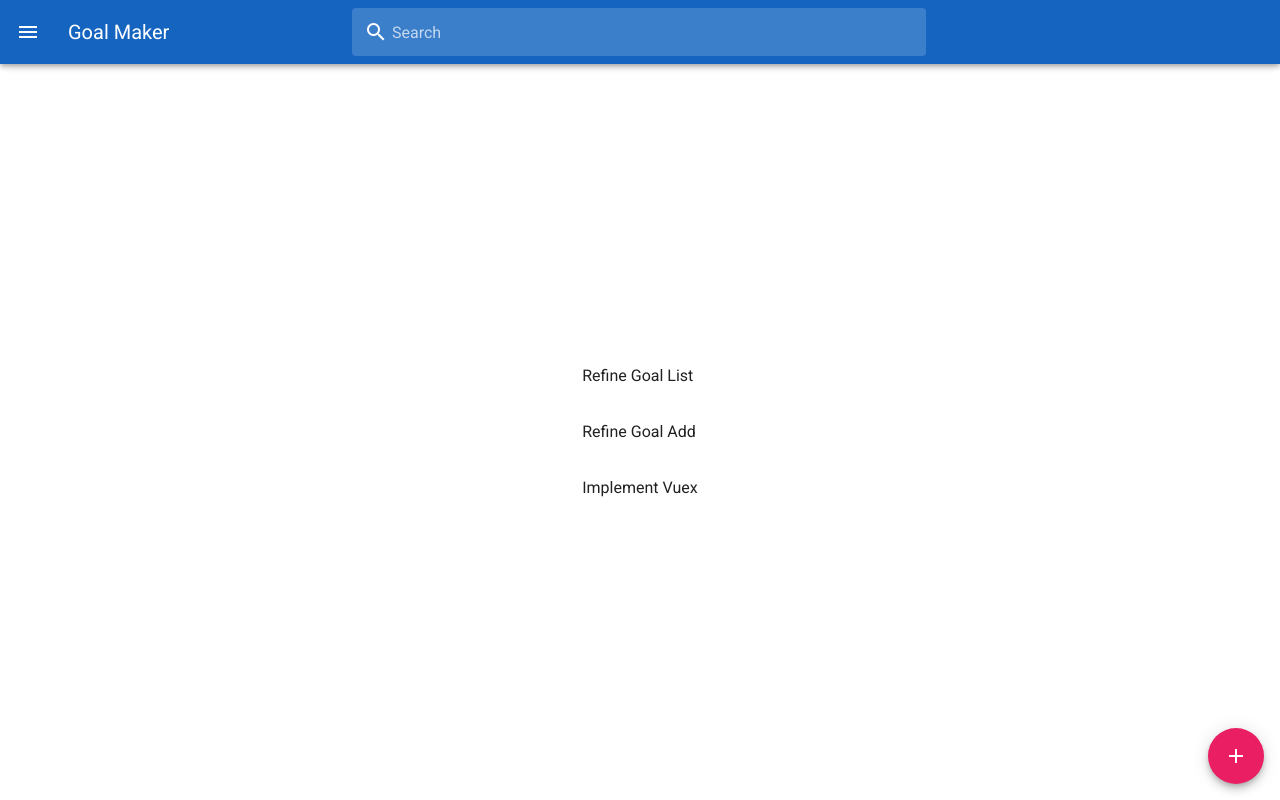
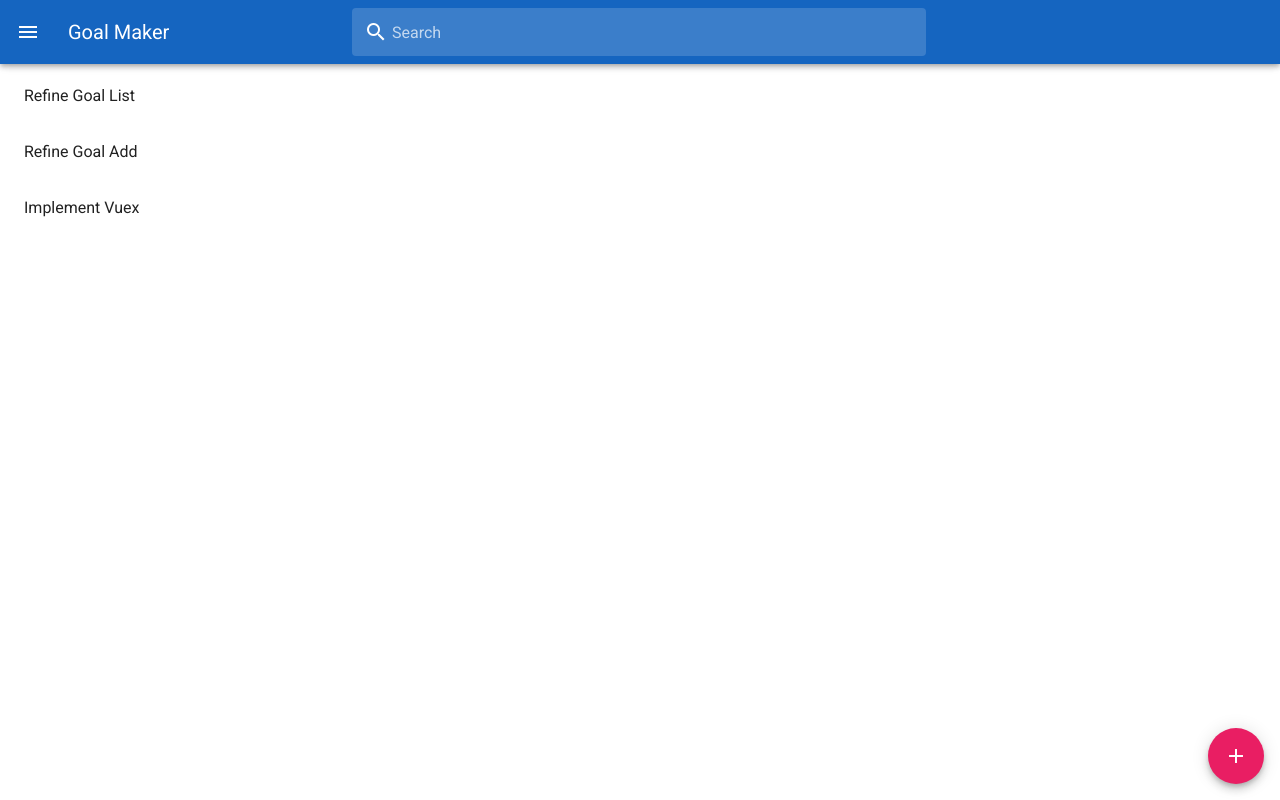
Before and after one commit to bremp/goalmaker, a Vue app: page / in a window 1280 px wide. Built offline with nearby package versions, Linux system fonts and the light colour scheme.

Commit message:
Fixed goal list positioning.

```diff
--- a/src/App.vue
+++ b/src/App.vue
@@ -1,7 +1,5 @@
 <template>
-  <v-app>
-    <home />
-  </v-app>
+  <home />
 </template>
 
 <script>
--- a/src/components/GoalList.vue
+++ b/src/components/GoalList.vue
@@ -1,9 +1,8 @@
 <template>
-  <v-container class="fill-height" fluid>
-    <v-row align="center" justify="center">
-      <v-list rounded>
+  <v-row>
+    <v-list rounded width="100%" v-sortable>
       <!-- <v-subheader>Goals</v-subheader> -->
-        <v-list-item-group v-model="goal" color="primary">
+      <v-list-item-group v-model="goal" color="primary" align="start">
         <v-list-item v-for="(goal, i) in goals" :key="i">
           <v-list-item-content>
             <v-list-item-title v-text="goal.title"></v-list-item-title>
@@ -12,7 +11,6 @@
       </v-list-item-group>
     </v-list>
   </v-row>
-  </v-container>
 </template>
 
 <script>
--- a/src/components/Home.vue
+++ b/src/components/Home.vue
@@ -42,7 +42,7 @@
       <v-spacer />
     </v-app-bar>
     <v-content>
-      <v-container class="fill-height" fluid>
+      <v-container fluid>
         <goal-list v-bind:goals="goals"></goal-list>
       </v-container>
     </v-content>
```
Lines whose indentation alone changed are shown as unchanged.
